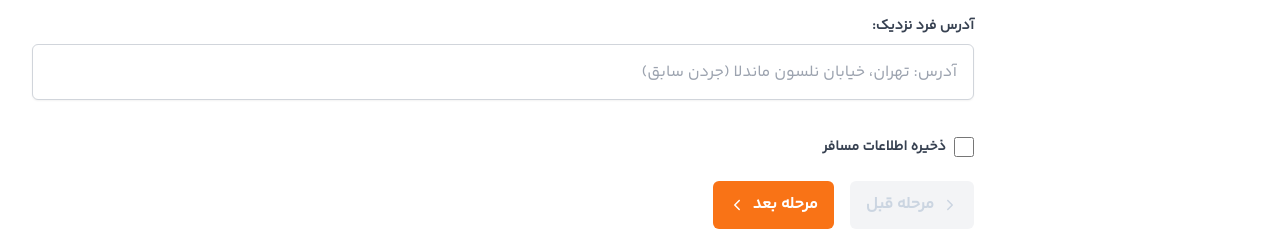
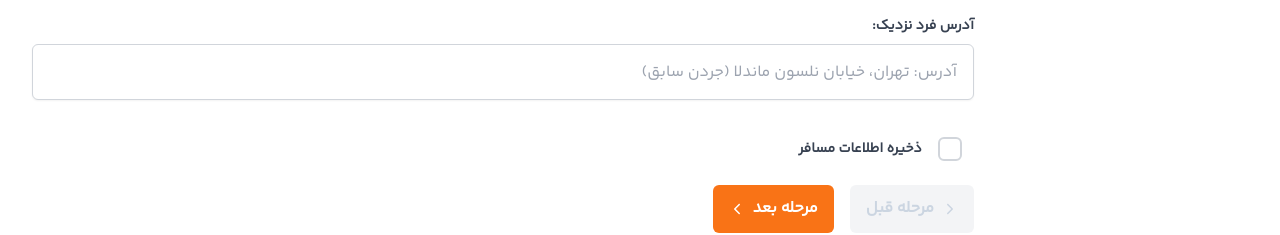
Before and after one commit to AsadShahi/bazar-turkey, a Next.js app: page /passenger-panel in a window 1280 px wide. Shown: the part 1440-1675 px from the top of the page. Built offline with nearby package versions, Linux system fonts and the light colour scheme; what tailwindcss-rtl would draw is missing.

Commit message:
check box desiged

```diff
--- a/src/components/Templates/passengerPanel/PassengerForm.js
+++ b/src/components/Templates/passengerPanel/PassengerForm.js
@@ -193,22 +193,34 @@ export default function PassengerForm() {
             </div>
 
 
+{/* check box */}
+            <div className="flex items-center space-x-3 rtl:space-x-reverse">
 
-              <div className="flex items-center space-x-3">
-                <input
-                  type="checkbox"
-                  id="save-info"
-                  className="h-5 w-5 border-2 border-gray-300 dark:bg-slate-200 rounded-md
-                         checked:bg-orange-700 checked:border-orange-700
-                         dark:checked:bg-slate-800 dark:checked:border-slate-800
-                        focus:ring-0"
-                />
+              <input type="checkbox" id="save-info" className="hidden peer" />
+
+              {/* Label for custom checkbox */}
               <label
                 htmlFor="save-info"
-                  className="text-sm font-bold px-2 text-gray-700 dark:text-white"
+                className="relative flex items-center justify-center h-6 w-6 border-2 border-gray-300 dark:border-slate-200 rounded-md cursor-pointer
+              peer-checked:bg-orange-700 peer-checked:border-orange-700"
               >
+
+                <svg
+                  xmlns="http://www.w3.org/2000/svg"
+                  className="w-4 h-4 text-white dark:text-slate-700 block peer-checked:hidden"
+                  viewBox="0 0 24 24"
+                  fill="none"
+                  stroke="currentColor"
+                  strokeWidth="2"
+                >
+                  <path strokeLinecap="round" strokeLinejoin="round" d="M5 13l4 4L19 7" />
+                </svg>
+              </label>
+
+              {/* Text next to checkbox */}
+              <span className="text-sm font-bold px-1 text-gray-700 dark:text-white">
                 ذخیره اطلاعات مسافر
-                </label>
+              </span>
             </div>
 
 
```
Lines whose indentation alone changed are shown as unchanged.
